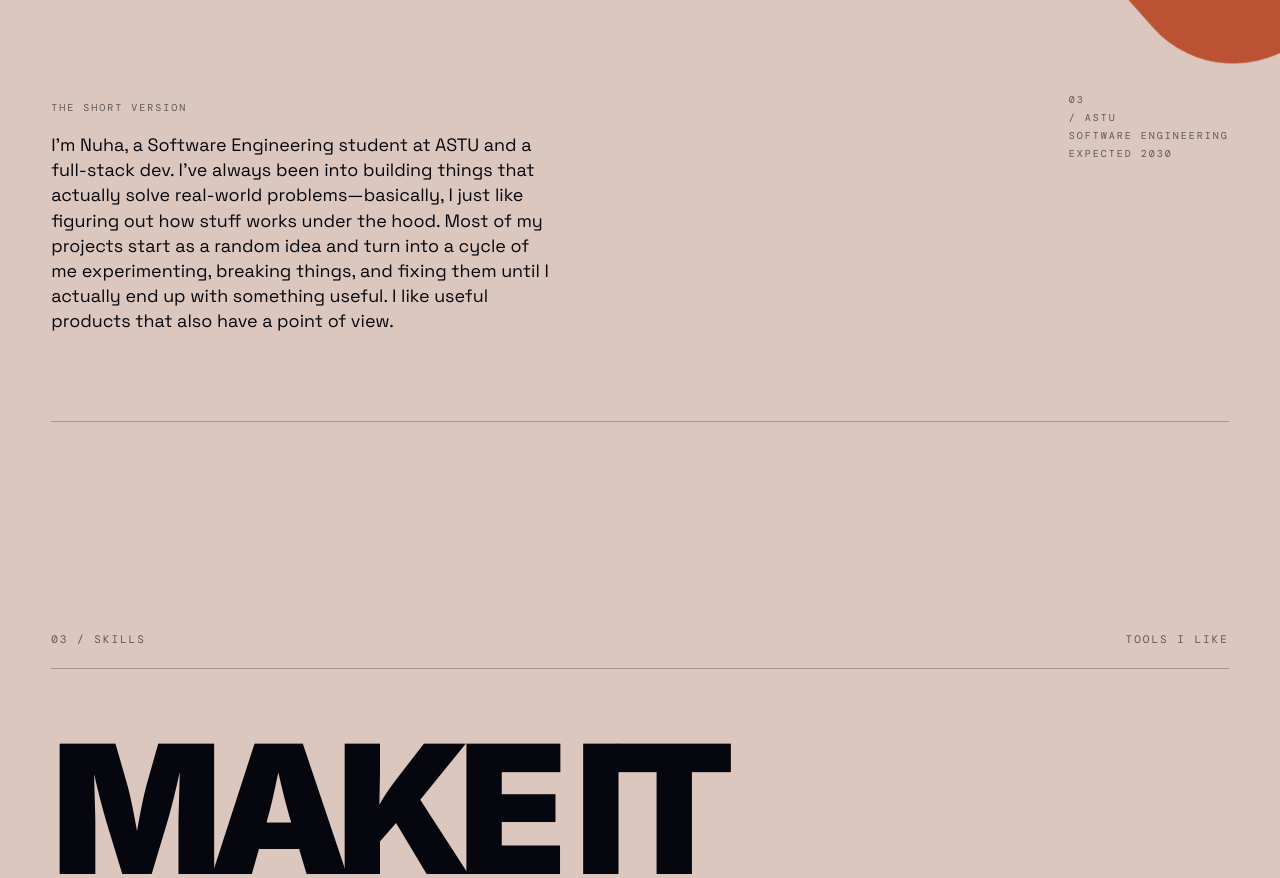
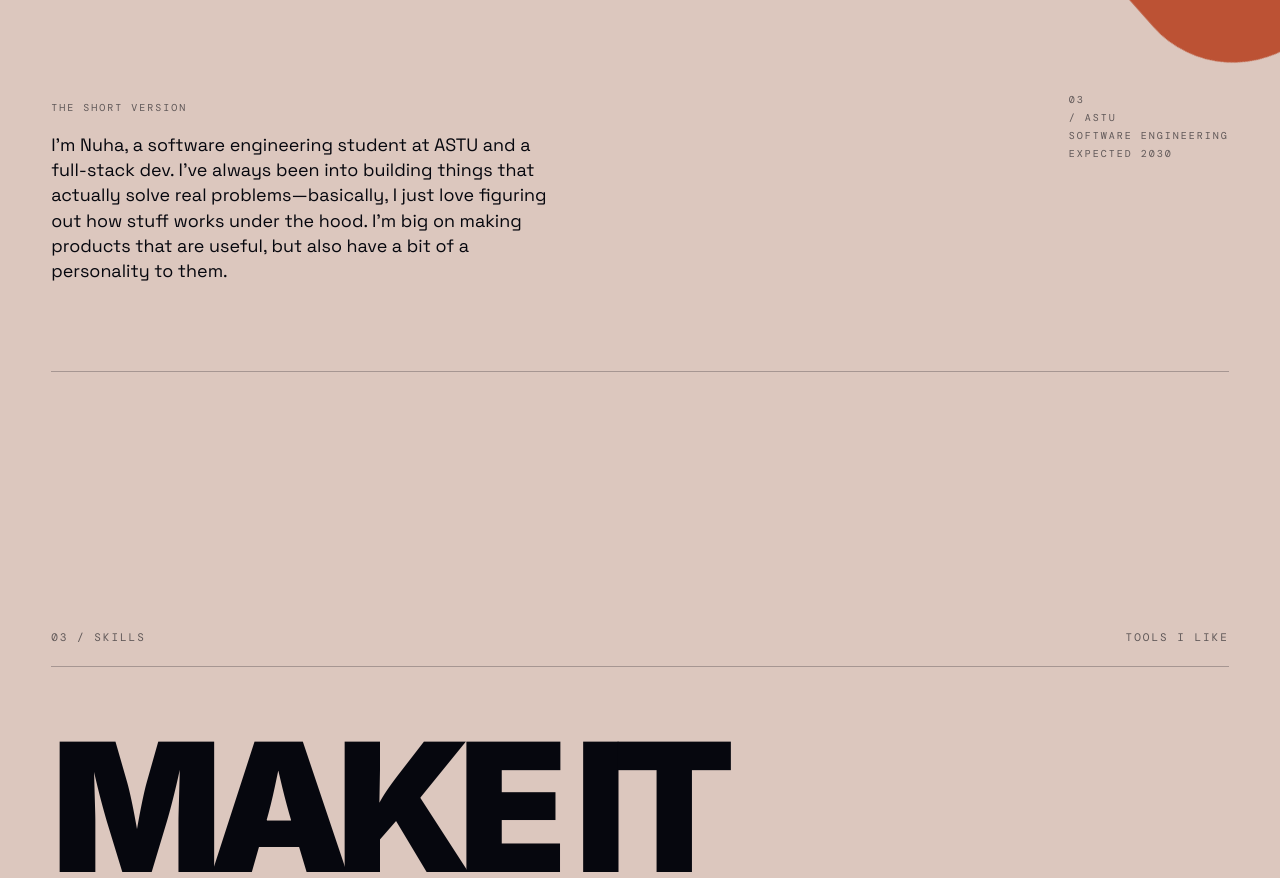
Before and after one commit to nuha-samson/Portfolio, a React (Vite) app: page / in a window 1280 px wide. Shown: the part 1280-2158 px from the top of the page. Built offline with nearby package versions, Linux system fonts and the light colour scheme.

Commit message:
Update About.jsx

```diff
--- a/src/components/About.jsx
+++ b/src/components/About.jsx
@@ -61,8 +61,8 @@ export default function About() {
       <div className="about-bottom">
         <div className="about-copy">
           <p className="eyebrow">THE SHORT VERSION</p>
-          <p>I’m Nuha, a Software Engineering student at ASTU and a full-stack dev. I've always been into building things that actually solve real-world problems—basically, I just like figuring out how stuff works under the hood. Most of my projects start as a random idea and turn into a cycle of me experimenting, breaking things, and fixing them until I actually end up with something useful. I like useful products that also have a point of view.</p>
-        </div>
+          <p>I’m Nuha, a software engineering student at ASTU and a full-stack dev. I've always been into building things that actually solve real problems—basically, I just love figuring out how stuff works under the hood. I'm big on making products that are useful, but also have a bit of a personality to them. </p>
+          </div>
         <div className="about-index">03<br />/ ASTU<br />SOFTWARE ENGINEERING<br />EXPECTED 2030</div>
       </div>
       <div className="about-rule" />
```
